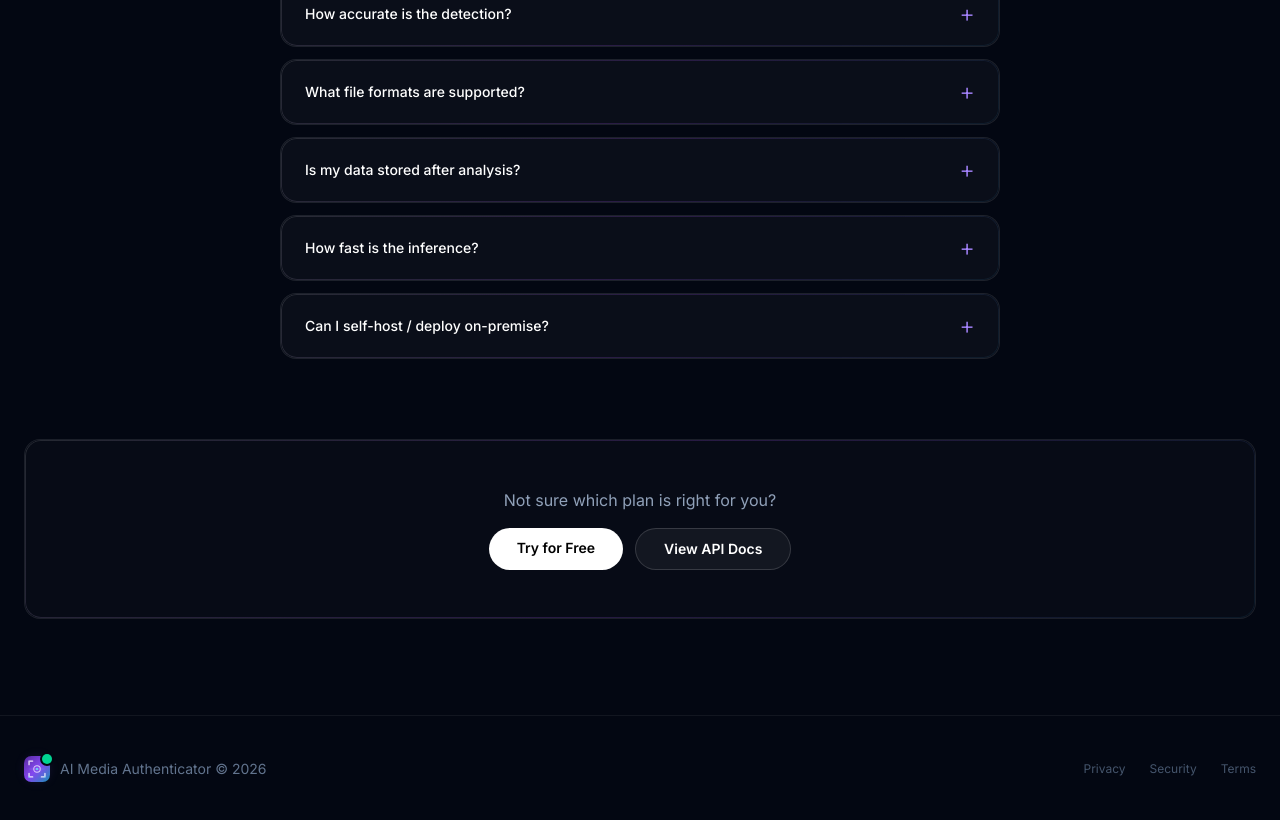
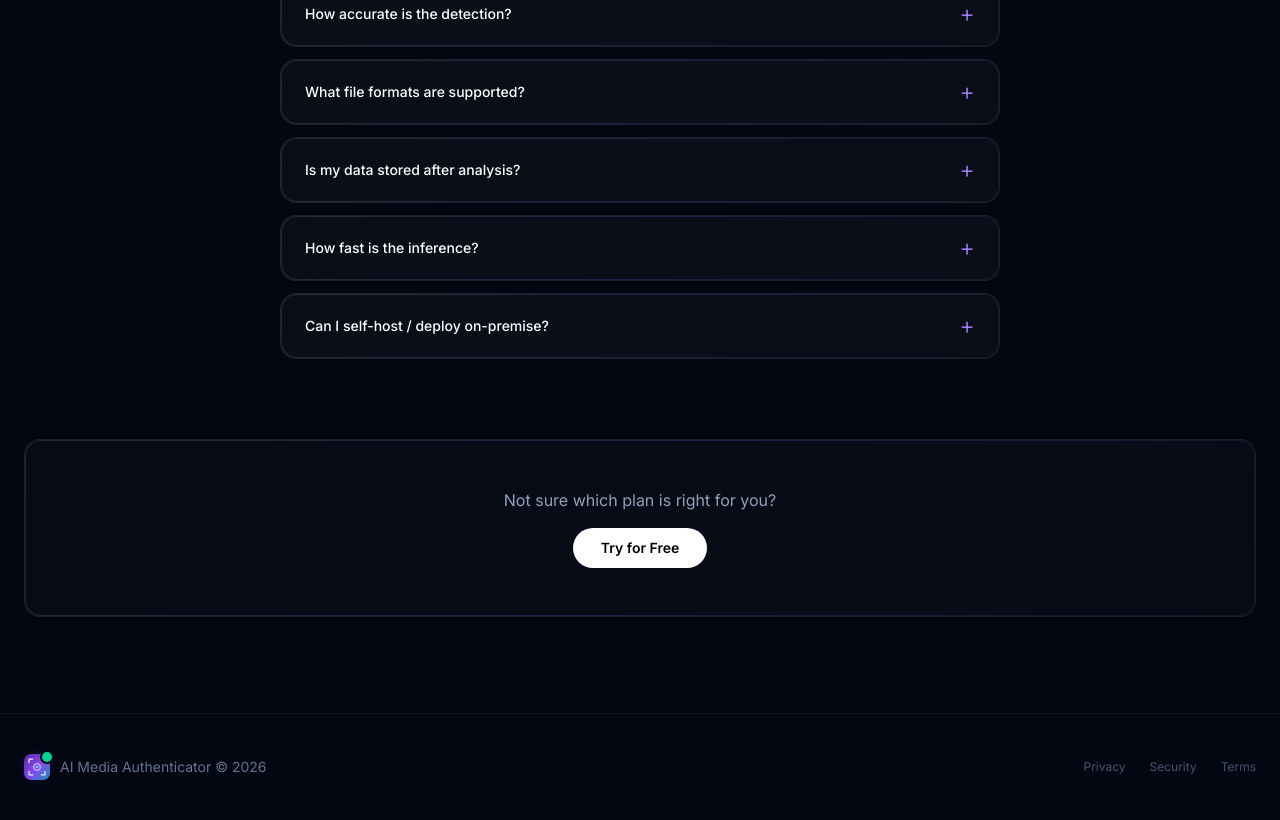
Before and after one commit to asjad4284/fyp-ai-vision, a React (Vite) app: page /pricing in a window 1280 px wide. Shown: the part 1177-1997 px from the top of the page. Built offline with nearby package versions, Linux system fonts and the light colour scheme.

Commit message:
Removin apis button

```diff
--- a/src/routes/pricing.jsx
+++ b/src/routes/pricing.jsx
@@ -47,9 +47,6 @@ function PricingPage() {
             <Link to="/detect" className="rounded-full bg-white px-7 py-2.5 text-sm font-semibold text-black hover:bg-neutral-100 transition-all hover:scale-105">
               Try for Free
             </Link>
-            <Link to="/api" className="rounded-full border border-white/15 bg-white/5 px-7 py-2.5 text-sm font-semibold text-white hover:bg-white/10 transition-all">
-              View API Docs
-            </Link>
           </div>
         </motion.div>
       </div>
```
